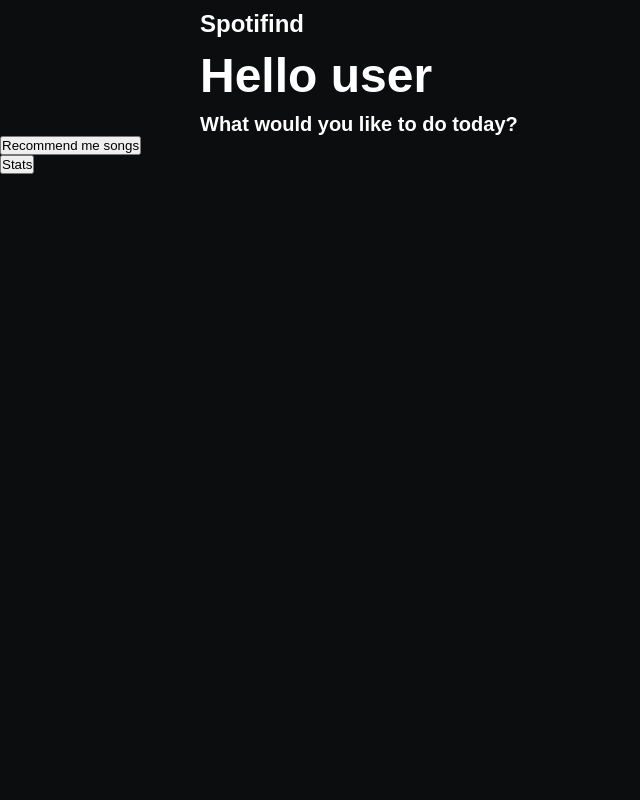
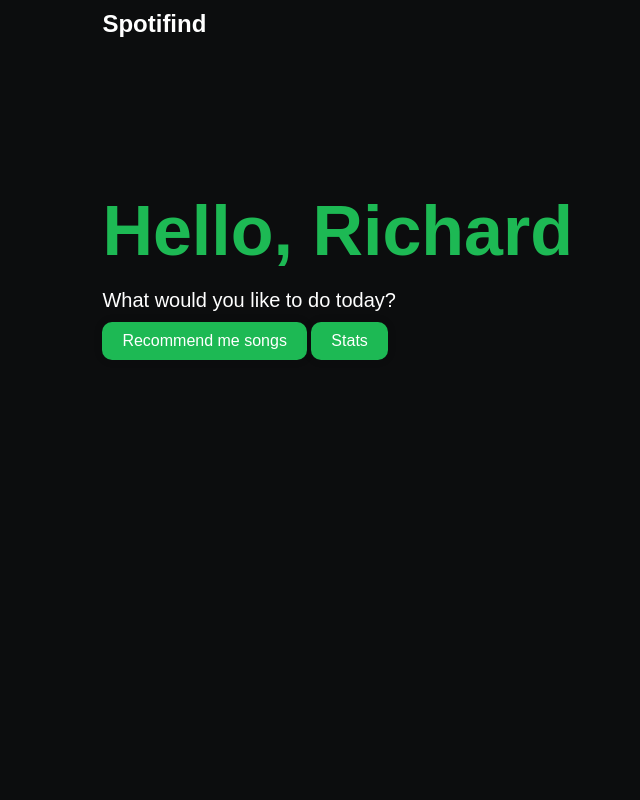
Before and after one commit to rrichard-ho/Spotifind, a Flask app: page /home in a window 1280 px wide. Shown: the whole page, without its empty margins (0-640 px from the left). Run offline with Flask 3, Linux system fonts and the light colour scheme.

Commit message:
refined home page

```diff
--- a/app.py
+++ b/app.py
@@ -34,8 +34,8 @@ def redirect_page():
 
 @app.route('/home')
 def home_page():
-    user = 'Richard'
-    return render_template('index.html')
+    user_name = 'Richard'
+    return render_template('index.html', user=user_name)
 
 @app.route('/page1')
 def page1():
--- a/static/style.css
+++ b/static/style.css
@@ -33,7 +33,7 @@ body {
 
 .content .login-btn {
     height: 45px;
-    background: #1DB954;;
+    background: #1DB954;
     border: none;
     outline: none;
     border-radius: 15px;
@@ -69,20 +69,55 @@ body {
     vertical-align: middle;
 }
 
-.home h1 {
-    margin-top: 10px;
-    margin-left: 200px;
-    font-size: 24px;
+.home {
+    width: 100%;
+    min-height: 100vh;
+    padding: 10px 8%;
 }
 
-.home h2 {
-    margin-top: 10px;
-    margin-left: 200px;
-    font-size: 48px;
+.home h1 a{
+    text-decoration: none;
+    color: inherit;
 }
 
-.home h3 {
-    margin-top: 10px;
-    margin-left: 200px;
+.home .home_content {
+    margin-top: 14%;
+    color: #fff;
+    max-width: 620px;
+}
+
+.home .home_content h2 {
+    font-size: 70px;
+    font-weight: 600;
+    line-height: 85px;
+    margin-bottom: 15px;
+    color: #1DB954;
+
+}
+
+.home .home_content p {
     font-size: 20px;
+    margin-bottom: 10px;
 }
+
+.home .home_content .btn {
+    display: inline-block;
+    flex-direction: column;
+    align-items: center;
+    padding: 10px 20px;
+    border: none;
+    outline: none;
+    border-radius: 10px;
+    background: #1DB954;
+    box-shadow: 0 0 10px rgba(0, 0, 0, .1);
+    color: #fff;
+    font-weight: 500;
+    cursor: pointer;
+    margin-bottom: 10px;
+    text-decoration: none;
+
+}
+
+.home .home_content .btn:hover {
+    background: #248847;
+}
--- a/templates/index.html
+++ b/templates/index.html
@@ -8,15 +8,15 @@
 </head>
 <body>
     <div class="home">
-        <h1>Spotifind</h1>
-        <h2>Hello user</h2>
-        <h3>What would you like to do today?</h3>
-        <form action="{{ url_for('page1') }}">
-            <button type="submit">Recommend me songs</button>
-        </form>
-        <form action="{{ url_for('page2') }}">
-            <button type="submit">Stats</button>
-        </form>
+            <nav>
+                <h1><a href="{{ url_for('home_page') }}">Spotifind</a></h1>
+            </nav>
+        <div class="home_content">
+            <h2>Hello, {{ user }}</h2>
+            <p>What would you like to do today?</p>
+            <a href="{{ url_for('page1') }}" class="btn">Recommend me songs</a>
+            <a href="{{ url_for('page2') }}" class="btn">Stats</a>
+        </div>
     </div>
 </body>
 </html>
```
Also changed, not shown: 1 other file.
